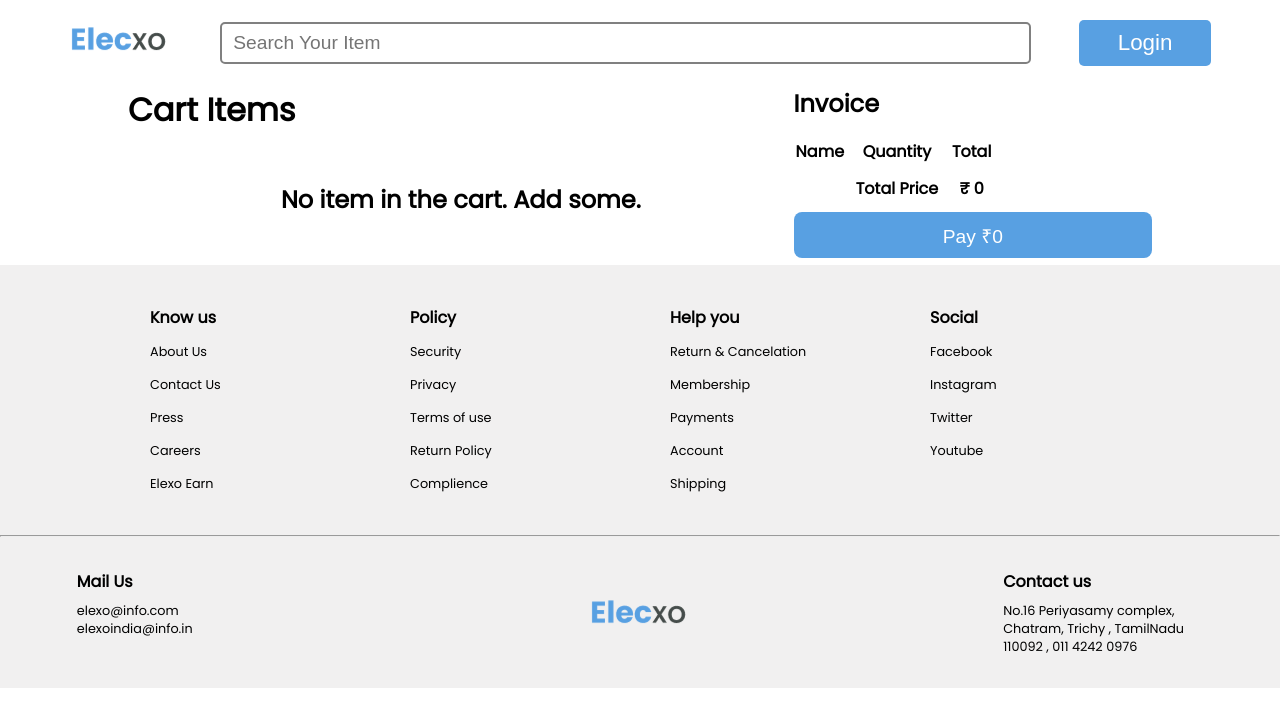
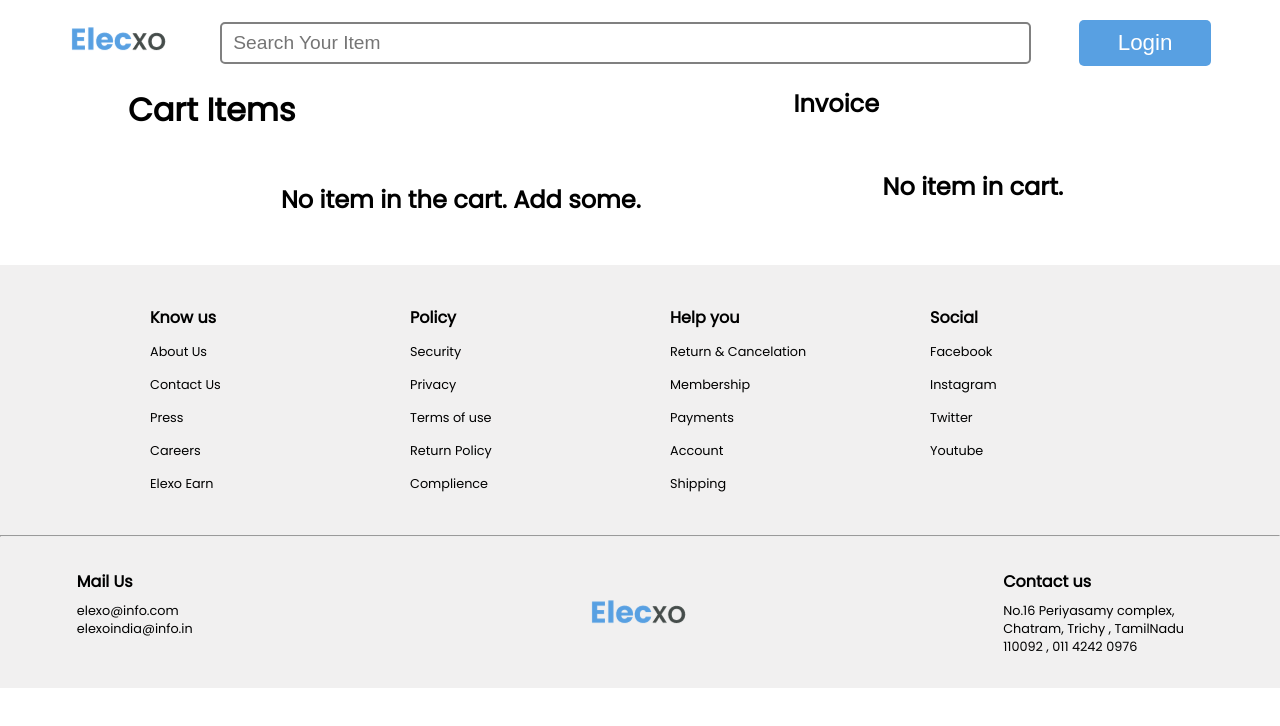
Before and after one commit to harish-20/E-commerce, a React (Vite) app in the folder frontend/: page /cart in a window 1280 px wide. Shown: the top 726 px of the page. Built offline with nearby package versions, Linux system fonts and the light colour scheme.

Commit message:
cart component added

```diff
--- a/frontend/src/pages/Cart/Invoice/Invoice.jsx
+++ b/frontend/src/pages/Cart/Invoice/Invoice.jsx
@@ -9,6 +9,11 @@ const Invoice = () => {
     (acc, item) => acc + item.quantity * item.price,
     0,
   )
+
+  if (cartItems.length === 0) {
+    return <h2 className="centered">No item in cart.</h2>
+  }
+
   return (
     <div>
       <table className={classes.invoice}>
--- a/frontend/src/pages/User/User.jsx
+++ b/frontend/src/pages/User/User.jsx
@@ -29,7 +29,7 @@ const User = () => {
     if (user) {
       getUser()
     }
-  }, [currentUser.user])
+  }, [])
 
   if (!currentUser.user) {
     return <h1>Loading...</h1>
--- a/frontend/src/redux/slices/currentUser.js
+++ b/frontend/src/redux/slices/currentUser.js
@@ -15,6 +15,7 @@ const currentUserSlice = createSlice({
       return state
     },
     resetUser(state, action) {
+      localStorage.removeItem('userInfo')
       state = initialState
       return state
     },
```
